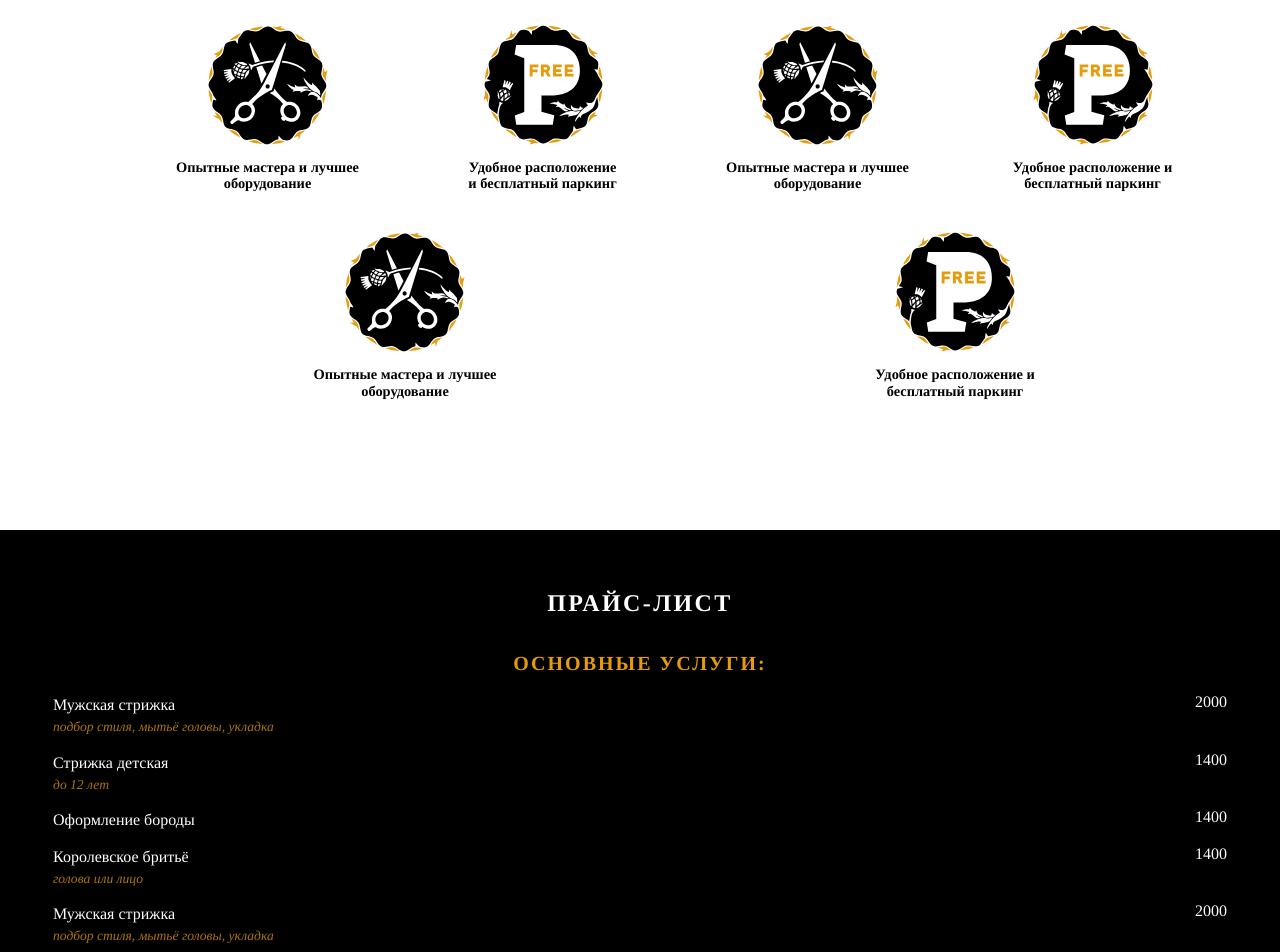
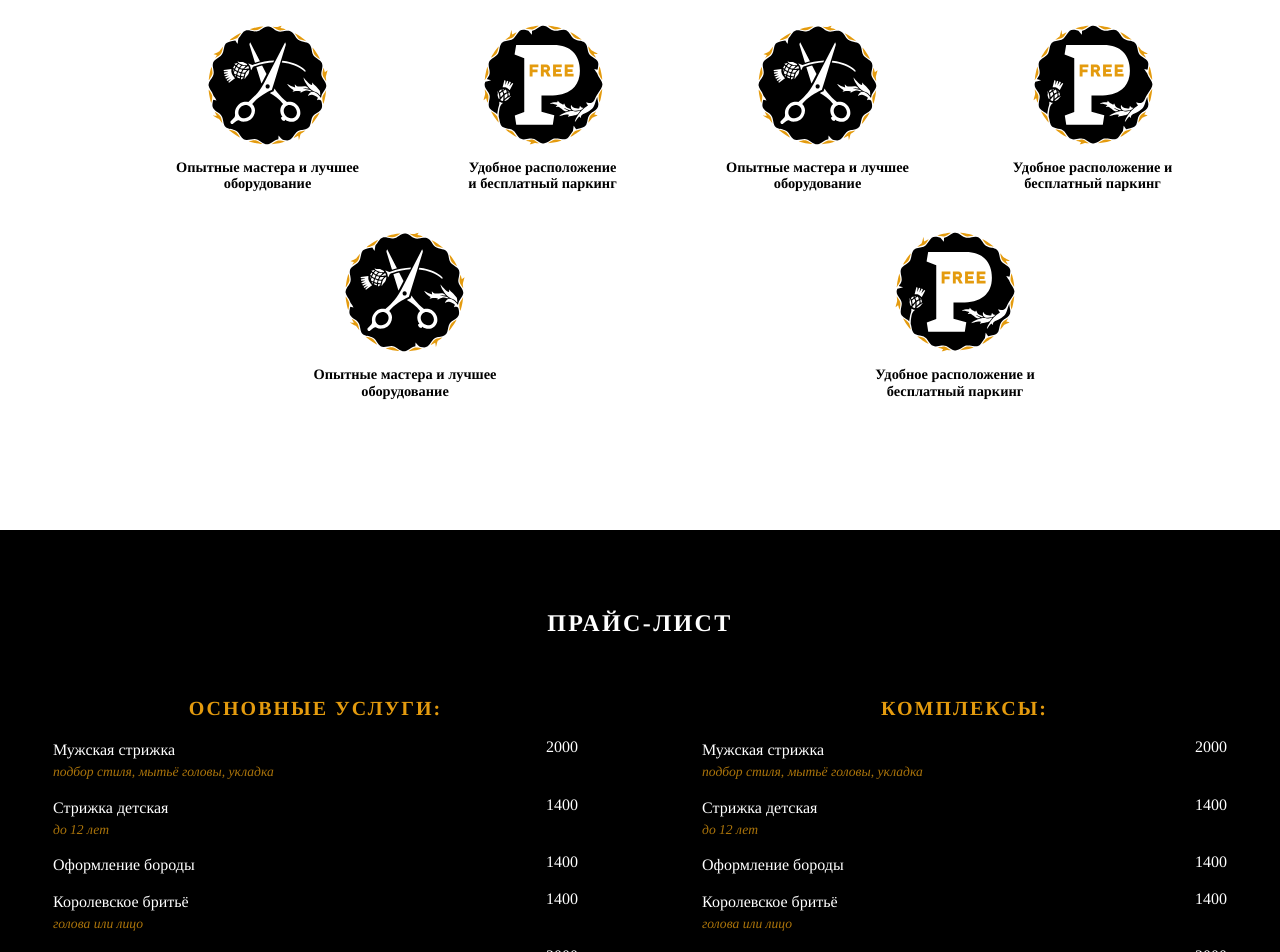
Before and after one commit to nigel-riss/black-bird, a website: page src/pug/index.pug in a window 1280 px wide and 2400 px high. Shown: the part 1448-2400 px from the top of the page. Drawn offline with nearby package versions, Linux system fonts and the light colour scheme; files that its build step writes are made by us from their sources; files whose address does not match are found by name; a web font is replaced by a local one.

Commit message:
Add styled (up to desktopS) for price-list

```diff
--- a/src/sass/modules/_price-list.scss
+++ b/src/sass/modules/_price-list.scss
@@ -13,11 +13,21 @@
         // box model
         padding: 60px 50px;
     }
+
+    @include atDesktopS {
+        // box model
+        padding-top: 80px;
+    }
 }
 
 .price-list__header {
     // box model
     margin-bottom: 35px;
+
+    @include atDesktopS {
+        // box model
+        margin-bottom: 60px;
+    }
 }
 
 .price-list__title {
@@ -33,6 +43,15 @@
     text-transform: uppercase;
 }
 
+.price-list__content {
+    @include atDesktopS {
+        // box model
+        display: flex;
+        justify-content: space-between;
+        margin-bottom: 20px;
+    }
+}
+
 .price-list__cta {
     // typography
     text-align: center;
--- a/src/sass/modules/_price-table.scss
+++ b/src/sass/modules/_price-table.scss
@@ -2,6 +2,11 @@
     // box model
     margin-bottom: 40px;
     width: 100%;
+
+    @include atDesktopS {
+        // box model
+        flex-basis: 45%;
+    }
 }
 
 .price-table__caption {
```
Also changed, not shown: dist/styles.css, src/pug/index.pug (line endings or trailing spaces).
